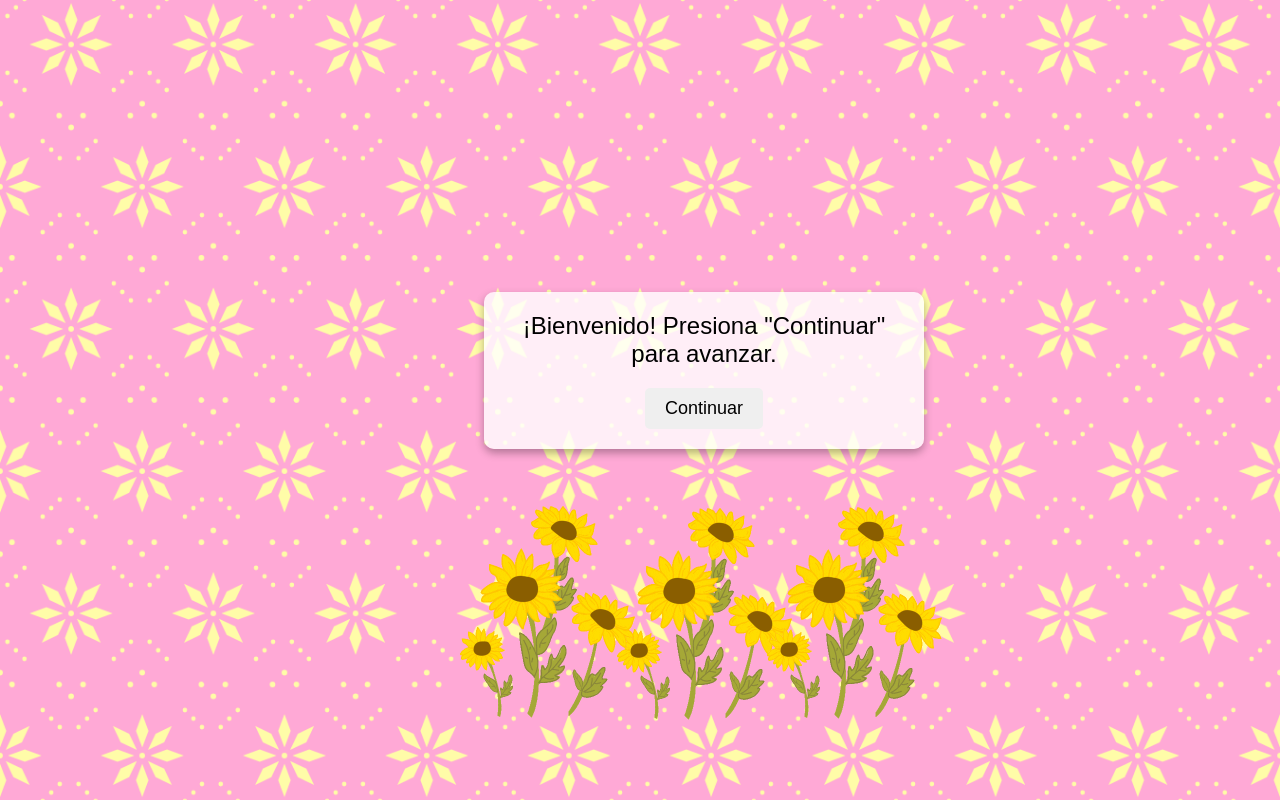
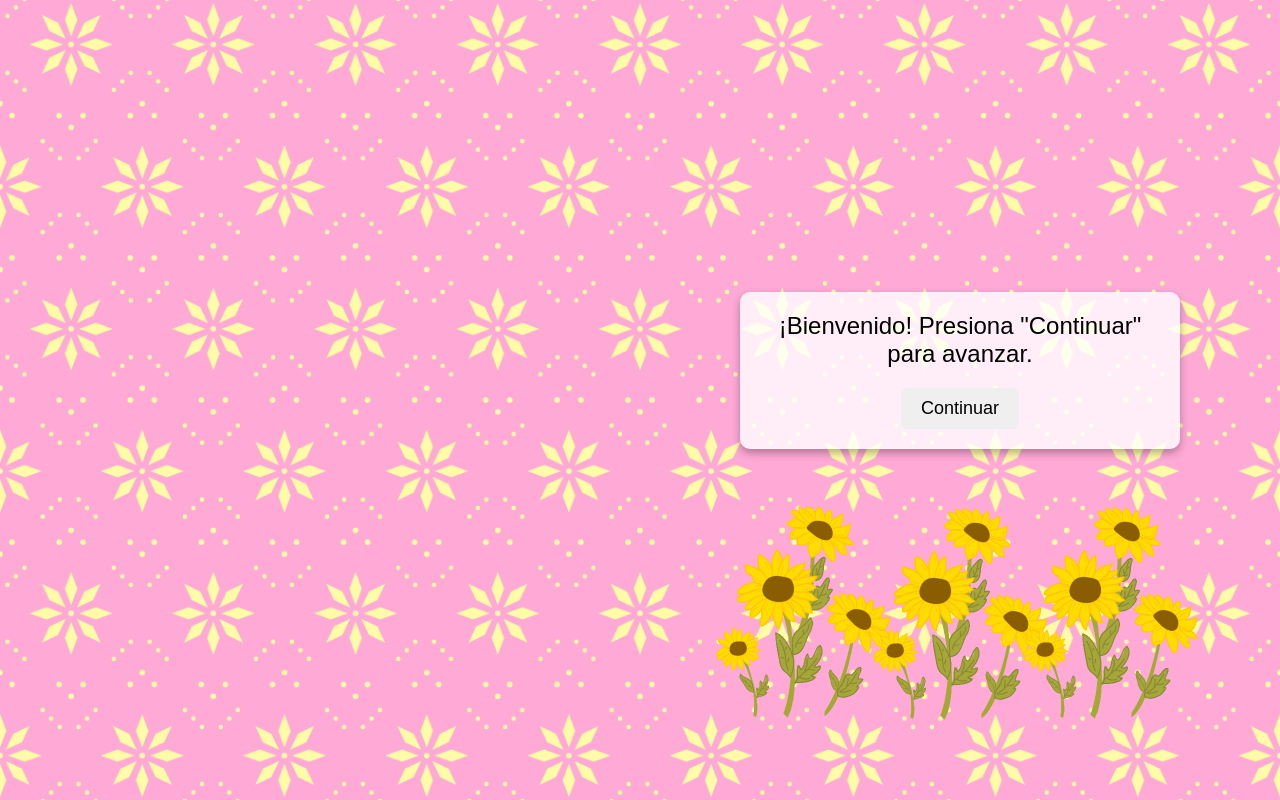
Before and after one commit to CristopherBonilla/Sandy, a plain HTML site: page index.html in a window 1280 px wide. Drawn offline with Linux system fonts and the light colour scheme.

Commit message:
Actualización

```diff
--- a/code/styles.css
+++ b/code/styles.css
@@ -14,12 +14,13 @@ body {
     background: url('../medios/fondo.png') no-repeat center center fixed;
     background-size: cover;
     font-family: Arial, sans-serif;
+    margin-left: 50%;
 }
 
 /* Estilo para el primer contenedor */
 #contenedor {
     text-align: center;
-    margin-left: 10%;
+    /* margin-left: 10%; */
     background-color: rgba(255, 255, 255, 0.8);
     padding: 20px;
     border-radius: 10px;
@@ -34,7 +35,7 @@ body {
     padding: 20px;
     border-radius: 10px;
     max-width: 300px;
-    margin-left: 10%;
+    /* margin-left: 10%; */
 }
 
 /* Estilo del mensaje */
```
